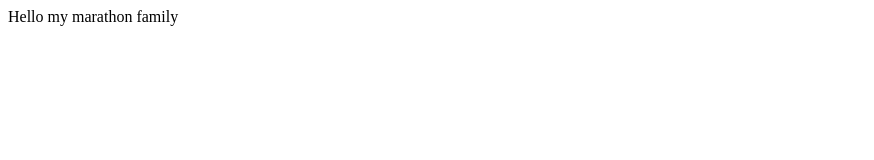
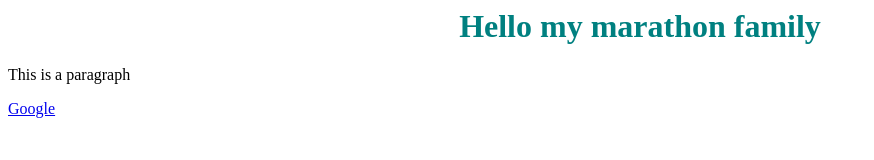
Before and after one commit to marathon-x/marathon-x.github.io, a plain HTML site: page index.html in a window 1280 px wide. Shown: the whole page, without its empty margins (0-874 px from the left). Drawn offline with Linux system fonts and the light colour scheme.

Commit message:
Update index.html

```diff
--- a/index.html
+++ b/index.html
@@ -1 +1,3 @@
-Hello my marathon family
+<h1 style="color: teal; text-align: center">Hello my marathon family</h1>
+<p>This is a paragraph</p>
+<a href="http://google.com">Google</a>
```
